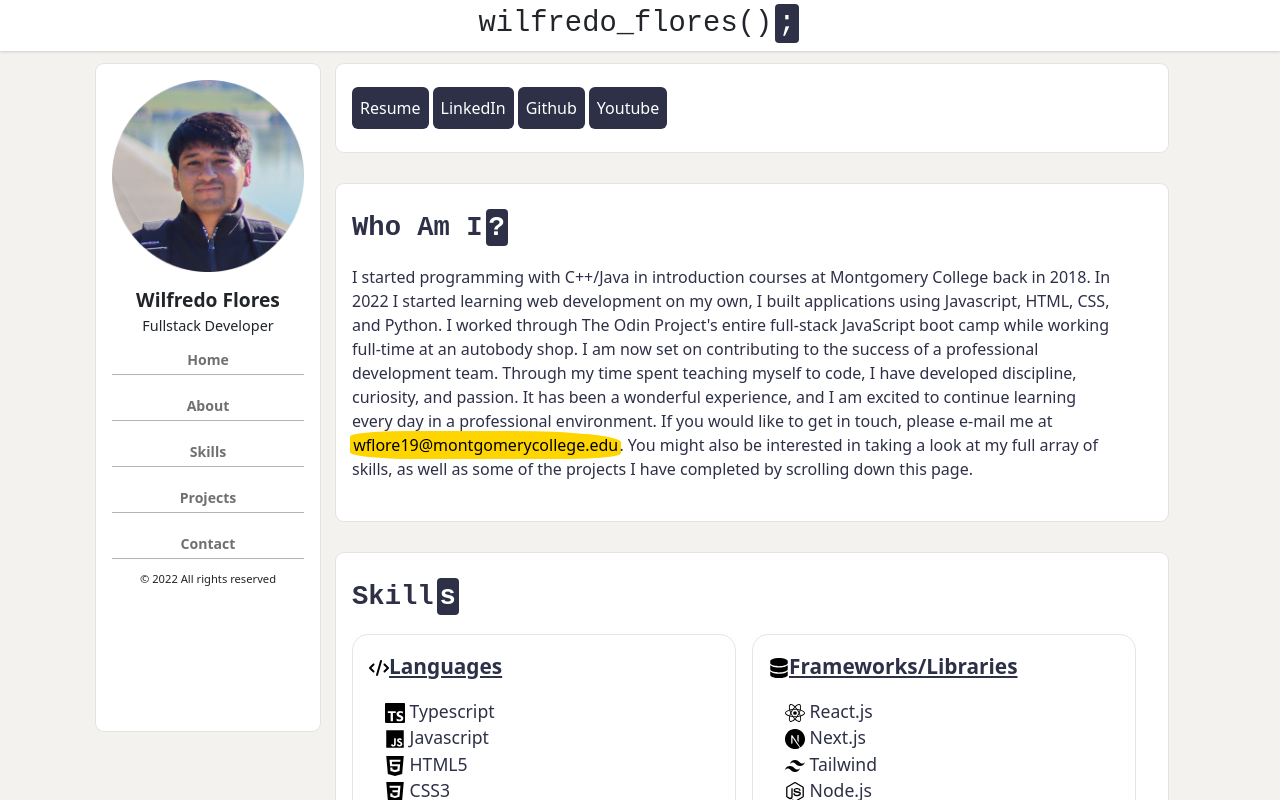
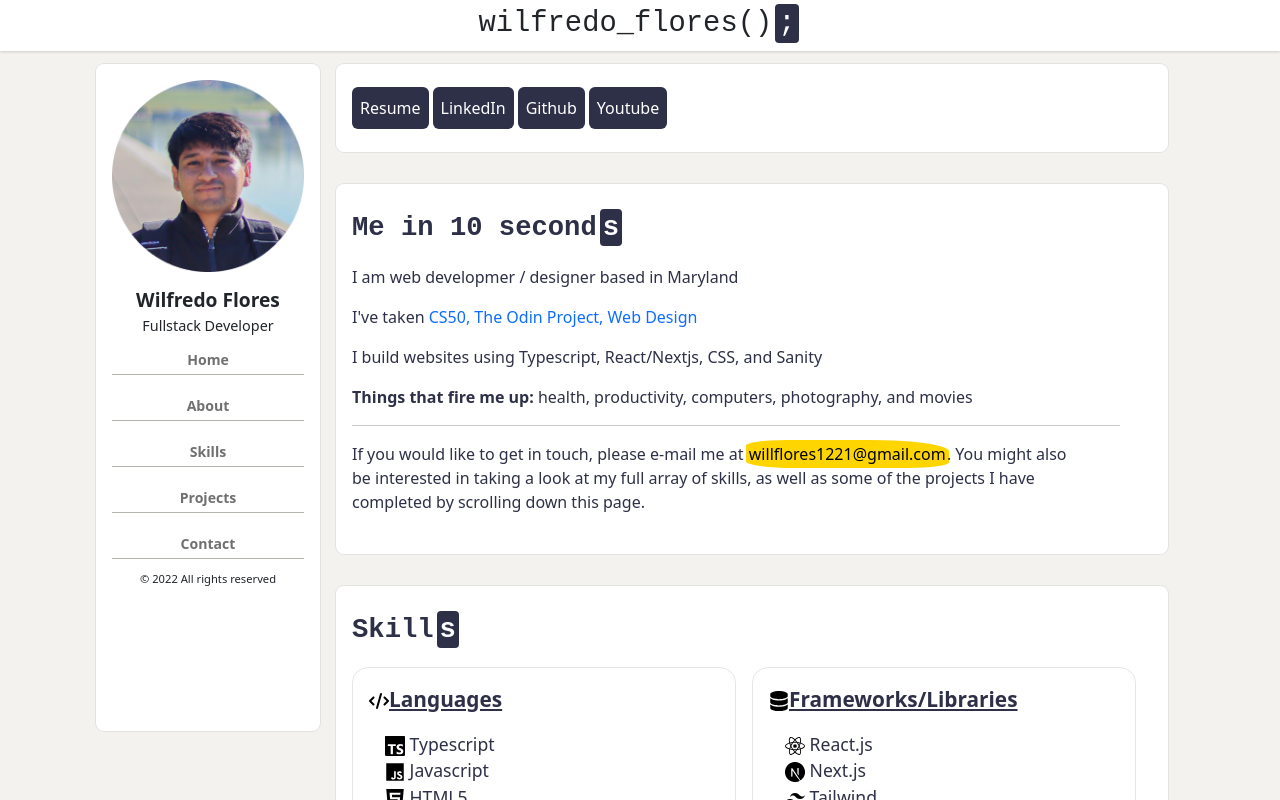
Before and after one commit to wflore19/TOP-portfolio, a React (Create React App) app: page / in a window 1280 px wide. Built offline with nearby package versions, Linux system fonts and the light colour scheme.

Commit message:
Edit about me

```diff
--- a/src/components/WhoAmI/WhoAmI.tsx
+++ b/src/components/WhoAmI/WhoAmI.tsx
@@ -3,7 +3,7 @@ import "./whoami.css";
 export default function WhoAmI() {
 	return (
 		<div className="whoami">
-			Who Am I
+			Me in 10 second
 			<span
 				style={{
 					color: "white",
@@ -13,23 +13,55 @@ export default function WhoAmI() {
 					margin: 3,
 				}}
 			>
-				?
+				s
 			</span>
 			<div className="text">
-				I started programming with C++/Java in introduction courses at
-				Montgomery College back in 2018. In 2022 I started learning web
-				development on my own, I built applications using Javascript, HTML, CSS,
-				and Python. I worked through The Odin Project's entire full-stack
-				JavaScript boot camp while working full-time at an autobody shop. I am
-				now set on contributing to the success of a professional development
-				team. Through my time spent teaching myself to code, I have developed
-				discipline, curiosity, and passion. It has been a wonderful experience,
-				and I am excited to continue learning every day in a professional
-				environment. If you would like to get in touch, please e-mail me at{" "}
-				<mark className="highlight">wflore19@montgomerycollege.edu</mark>. You
-				might also be interested in taking a look at my full array of skills, as
-				well as some of the projects I have completed by scrolling down this
-				page.
+				<div className="text">
+					I am web developmer / designer based in Maryland
+				</div>
+				<div className="text">
+					I've taken{" "}
+					<a
+						href="https://www.edx.org/course/cs50s-web-programming-with-python-and-javascript"
+						target="_blank"
+						rel="noreferrer"
+						className="linkedText"
+					>
+						CS50
+					</a>
+					<a
+						href="https://www.theodinproject.com/"
+						target="_blank"
+						rel="noreferrer"
+						className="linkedText"
+					>
+						, The Odin Project
+					</a>
+					<a
+						href="https://www.udemy.com/course/freelance-web-design-from-design-to-development-to-making-money/"
+						target="_blank"
+						rel="noreferrer"
+						className="linkedText"
+					>
+						, Web Design
+					</a>
+				</div>
+				<div className="text">
+					I build websites using Typescript, React/Nextjs, CSS, and Sanity
+				</div>
+				<div className="text"></div>
+				<div className="text">
+					<b>Things that fire me up:</b> health, productivity, computers,
+					photography, and movies
+				</div>
+				<hr />
+				<div className="text">
+					If you would like to get in touch, please e-mail me at{" "}
+					<mark className="highlight">willflores1221@gmail.com</mark>. You might
+					also be interested in taking a look at my full array of skills, as
+					well as some of the projects I have completed by scrolling down this
+					page.
+				</div>
 			</div>
 		</div>
 	);
```
